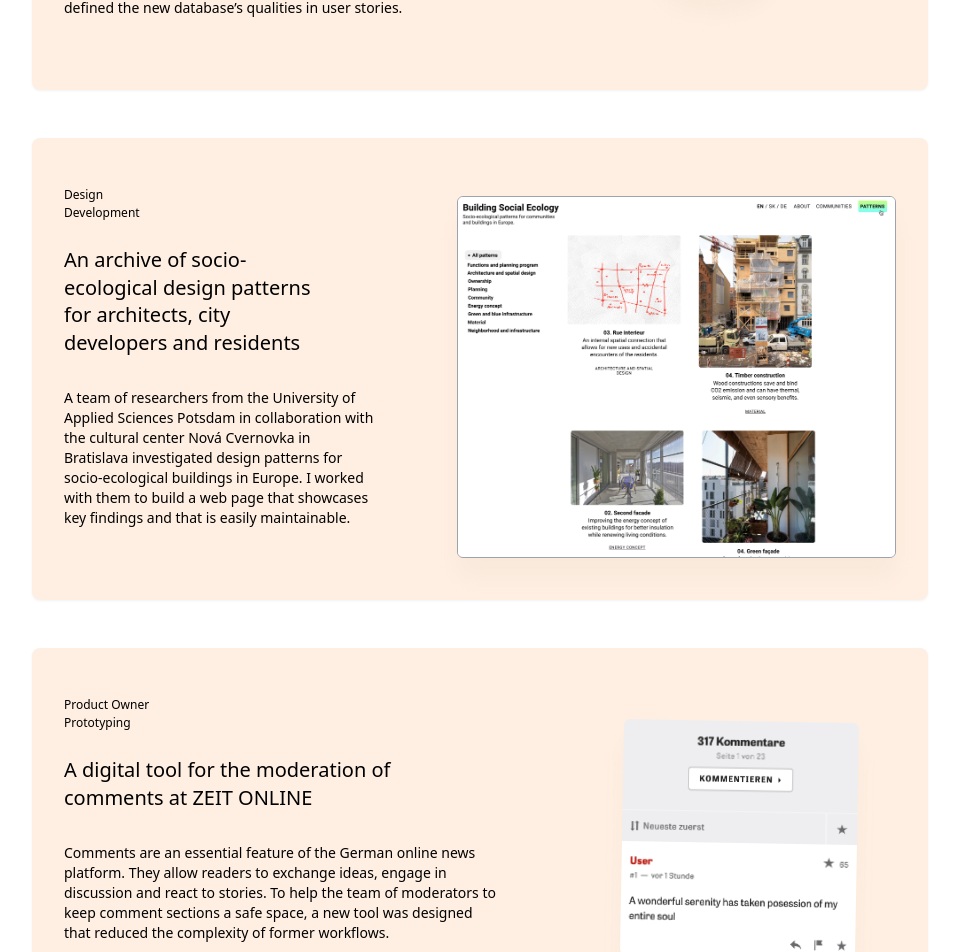
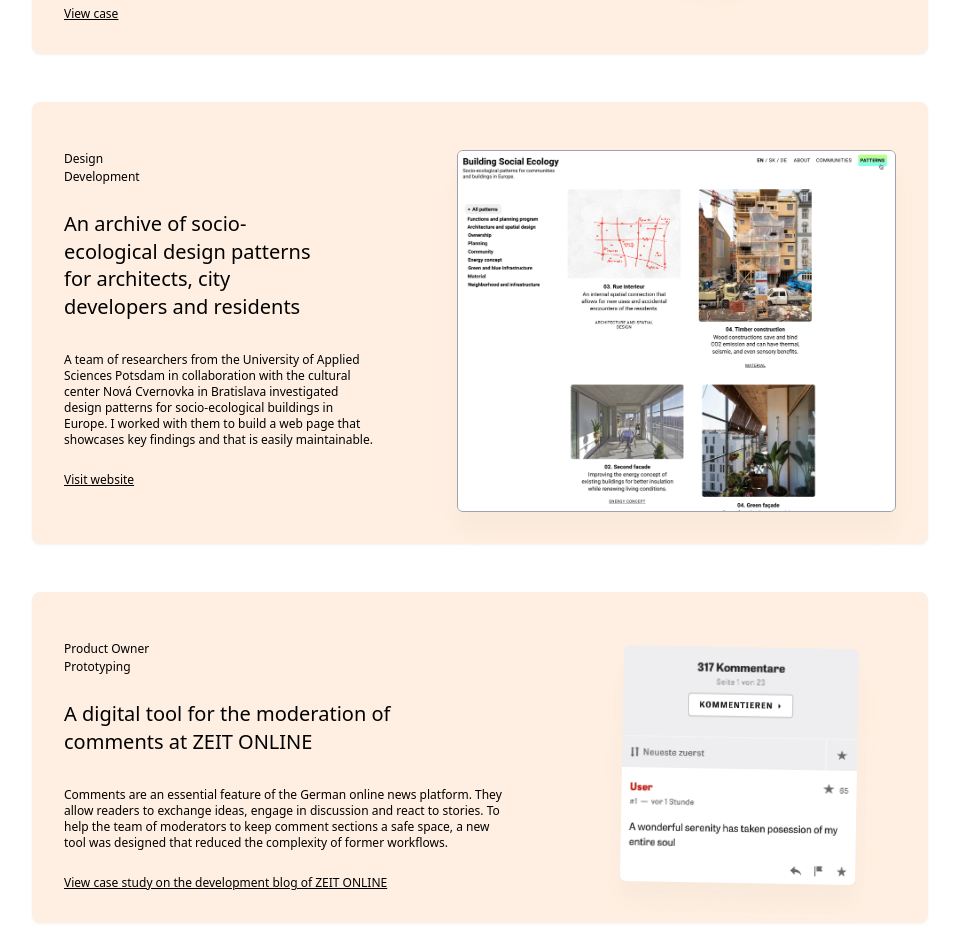
Before and after one commit to milanbargiel/portfolio, a Next.js app: page / in a window 1280 px wide. Shown: the part 939-1891 px from the top of the page, without its empty margins (160-1119 px from the left). Built offline with nearby package versions, Linux system fonts and the light colour scheme.

Commit message:
Add links to projects

```diff
--- a/components/project-list.js
+++ b/components/project-list.js
@@ -13,6 +13,7 @@ export default function ProjectList() {
         image={commentsPic}
         imageAlt="Comments database"
         imageStyles="w-20 ml-12 md:w-28 md:ml-0 md:mr-12 rotate-1 drop-shadow-apricot"
+        linkText="View case"
       >
         In 2020, the news website ZEIT ONLINE replaced its Drupal-based comments
         database with a lightweight, flexible and scalable system that stores
@@ -27,6 +28,7 @@ export default function ProjectList() {
         imageAlt="Screenshot of buildingsocialecology.org"
         imageStyles="rounded-md border border-gray-400 drop-shadow-apricot"
         variant="wide-image"
+        linkText="Visit website"
       >
         A team of researchers from the University of Applied Sciences Potsdam in
         collaboration with the cultural center Nová Cvernovka in Bratislava
@@ -40,6 +42,7 @@ export default function ProjectList() {
         image={zocaPic}
         imageAlt="Example comments sections from ZEIT ONLINE"
         imageStyles="rounded-md w-3/4 rotate-1 drop-shadow-apricot"
+        linkText="View case study on the development blog of ZEIT ONLINE"
       >
         Comments are an essential feature of the German online news platform.
         They allow readers to exchange ideas, engage in discussion and react to
@@ -53,6 +56,7 @@ export default function ProjectList() {
         image={kulturgeneratorPic}
         imageAlt="Poster from the online art gallery in the streets of Cologne, Germany"
         imageStyles="ml-2 w-1/2 -rotate-6 rounded-md md:w-4/5 drop-shadow-apricot"
+        linkText="View case"
       >
         The &#8220;kulturgenerator&#8221; was a virtual store that existed in
         the city of Cologne during the first year of the COVID pandemic. It was
--- a/components/project.js
+++ b/components/project.js
@@ -13,18 +13,20 @@ export default function Project(props) {
   const imgWidth = props.variant === 'wide-image' ? 'md:w-7/12' : 'md:w-5/12'
 
   return (
-    <a href="#" className="group">
     <article className="drop-shadow-sm px-4 pt-8 pb-4 mb-12 rounded-lg bg-apricot md:px-8 md:pb-8 md:pt-12 md:flex">
       <div className={`md:flex md:flex-col md:mr-10 ${contentWidth}`}>
         <ul className="text-xs mb-6 leading-normal">{roleItems}</ul>
         <h3
-            className={`mb-8 text-xl leading-snug font-medium ${
+          className={`mb-8 text-xl leading-snug font-medium hover:cursor-pointer ${
             props.variant === 'wide-image' ? 'md:w-5/6' : 'md:w-5/6'
           }`}
         >
           {props.title}
         </h3>
-          <div className="text-sm mb-10">{props.children}</div>
+        <div className="text-xs mb-6">{props.children}</div>
+        <a class="inline-block text-xs underline hover:cursor-pointer hover:decoration-1 hover:transition-all hover:duration-150">
+          {props.linkText}
+        </a>
       </div>
       <div
         className={`md:flex md:items-center md:justify-center md:ml-10 ${imgWidth}`}
@@ -36,7 +38,6 @@ export default function Project(props) {
         />
       </div>
     </article>
-    </a>
   )
 }
 
```
Lines whose indentation alone changed are shown as unchanged.
